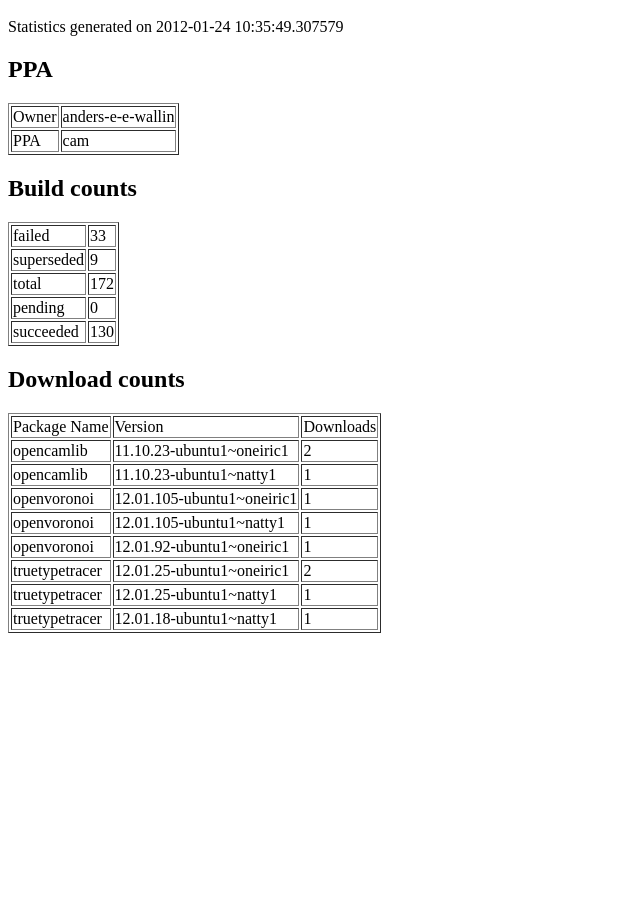
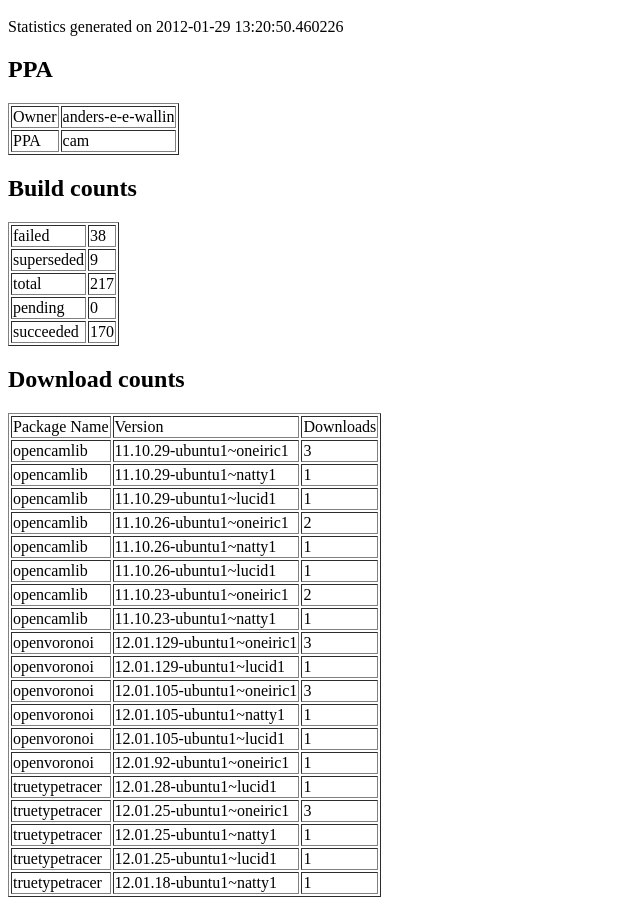
Before and after one commit to aewallin/aewallin.github.com, a plain HTML site: page index.html in a window 1280 px wide. Shown: the part 48-953 px from the top of the page, without its empty margins (0-640 px from the left). Before the commit the page ends 800 px from the top, so only its background shows below. Drawn offline with Linux system fonts and the light colour scheme.

Commit message:
update stats

```diff
--- a/index.html
+++ b/index.html
@@ -1,6 +1,6 @@
 <HTML>
 <H1>PPA Statistics</H1>
-Statistics generated on  2012-01-24 10:35:49.307579
+Statistics generated on  2012-01-29 13:20:50.460226
 <H2>PPA</H2>
 <table border="1">
 <tr>
@@ -16,7 +16,7 @@ Statistics generated on  2012-01-24 10:35:49.307579
 <table border="1">
 <tr>
 <td>failed</td>
-<td>33</td>
+<td>38</td>
 </tr>
 <tr>
 <td>superseded</td>
@@ -24,7 +24,7 @@ Statistics generated on  2012-01-24 10:35:49.307579
 </tr>
 <tr>
 <td>total</td>
-<td>172</td>
+<td>217</td>
 </tr>
 <tr>
 <td>pending</td>
@@ -32,7 +32,7 @@ Statistics generated on  2012-01-24 10:35:49.307579
 </tr>
 <tr>
 <td>succeeded</td>
-<td>130</td>
+<td>170</td>
 </tr>
 </table>
 <H2>Download counts</H2>
@@ -41,6 +41,36 @@ Statistics generated on  2012-01-24 10:35:49.307579
 <td>Package Name</td>
 <td>Version</td>
 <td>Downloads</td>
+</tr>
+<tr>
+<td>opencamlib</td>
+<td>11.10.29-ubuntu1~oneiric1</td>
+<td>3</td>
+</tr>
+<tr>
+<td>opencamlib</td>
+<td>11.10.29-ubuntu1~natty1</td>
+<td>1</td>
+</tr>
+<tr>
+<td>opencamlib</td>
+<td>11.10.29-ubuntu1~lucid1</td>
+<td>1</td>
+</tr>
+<tr>
+<td>opencamlib</td>
+<td>11.10.26-ubuntu1~oneiric1</td>
+<td>2</td>
+</tr>
+<tr>
+<td>opencamlib</td>
+<td>11.10.26-ubuntu1~natty1</td>
+<td>1</td>
+</tr>
+<tr>
+<td>opencamlib</td>
+<td>11.10.26-ubuntu1~lucid1</td>
+<td>1</td>
 </tr>
 <tr>
 <td>opencamlib</td>
@@ -54,12 +84,27 @@ Statistics generated on  2012-01-24 10:35:49.307579
 </tr>
 <tr>
 <td>openvoronoi</td>
-<td>12.01.105-ubuntu1~oneiric1</td>
+<td>12.01.129-ubuntu1~oneiric1</td>
+<td>3</td>
+</tr>
+<tr>
+<td>openvoronoi</td>
+<td>12.01.129-ubuntu1~lucid1</td>
 <td>1</td>
 </tr>
 <tr>
 <td>openvoronoi</td>
+<td>12.01.105-ubuntu1~oneiric1</td>
+<td>3</td>
+</tr>
+<tr>
+<td>openvoronoi</td>
 <td>12.01.105-ubuntu1~natty1</td>
+<td>1</td>
+</tr>
+<tr>
+<td>openvoronoi</td>
+<td>12.01.105-ubuntu1~lucid1</td>
 <td>1</td>
 </tr>
 <tr>
@@ -69,12 +114,22 @@ Statistics generated on  2012-01-24 10:35:49.307579
 </tr>
 <tr>
 <td>truetypetracer</td>
+<td>12.01.28-ubuntu1~lucid1</td>
+<td>1</td>
+</tr>
+<tr>
+<td>truetypetracer</td>
 <td>12.01.25-ubuntu1~oneiric1</td>
-<td>2</td>
+<td>3</td>
 </tr>
 <tr>
 <td>truetypetracer</td>
 <td>12.01.25-ubuntu1~natty1</td>
+<td>1</td>
+</tr>
+<tr>
+<td>truetypetracer</td>
+<td>12.01.25-ubuntu1~lucid1</td>
 <td>1</td>
 </tr>
 <tr>
```
